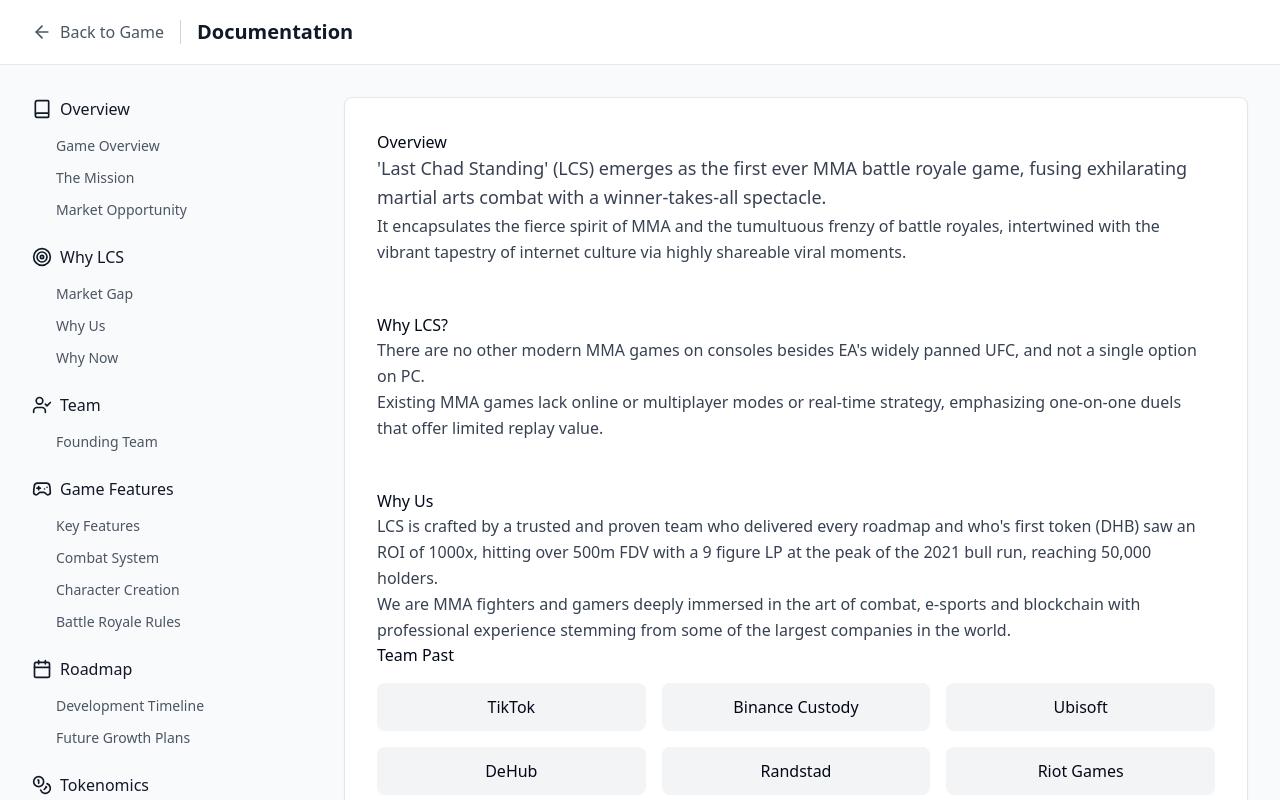
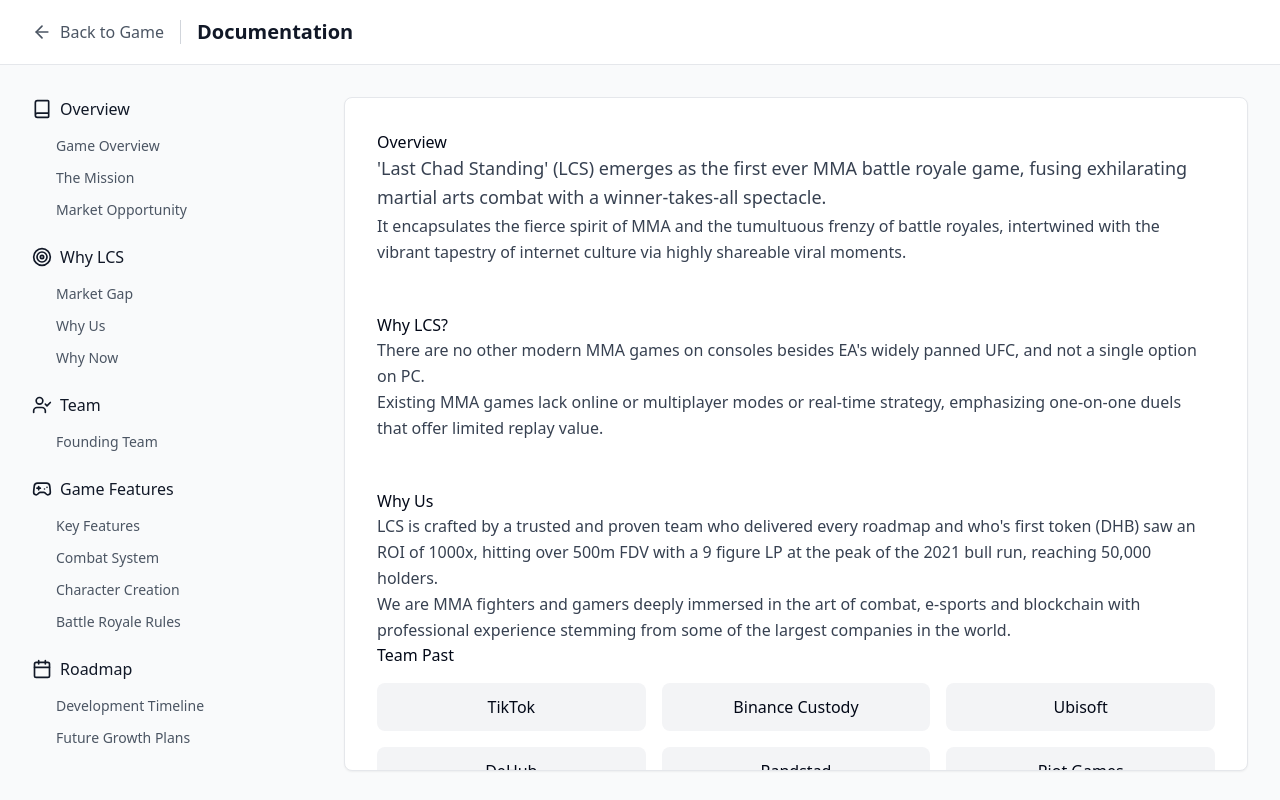
Before and after one commit to maldoteth/last-chad-standing, a React (Vite) app: page /docs in a window 1280 px wide. Shown: the top 800 px of the page. Built offline with nearby package versions, Linux system fonts and the light colour scheme.

Commit message:
Fix: Separate scroll logic for menu and docs
Separate scroll behavior for the navigation menu and the documentation content to address scroll issues.

```diff
--- a/src/pages/Documents.tsx
+++ b/src/pages/Documents.tsx
@@ -1,7 +1,7 @@
-
 import React from 'react';
-import { ArrowLeft, FileText, Book, Code, Users, Target, TrendingUp, Gamepad2, UserCheck, Calendar, Coins, DollarSign, Mail } from 'lucide-react';
+import { ArrowLeft, FileText, Book, Code, Users, Target, TrendingUp, Gamepad2, UserCheck, Calendar, Coins, DollarSign, Mail, Zap, Map, Sword, Settings, Users2, Trophy, Play } from 'lucide-react';
 import { Link } from 'react-router-dom';
+import { ScrollArea } from '@/components/ui/scroll-area';
 
 const Documents = () => {
   const documentSections = [
@@ -117,7 +117,9 @@ const Documents = () => {
         <div className="grid grid-cols-1 lg:grid-cols-4 gap-8">
           {/* Sidebar */}
           <div className="lg:col-span-1">
-            <nav className="space-y-6 sticky top-24">
+            <div className="sticky top-24 h-[calc(100vh-8rem)]">
+              <ScrollArea className="h-full">
+                <nav className="space-y-6 pr-4">
                   {documentSections.map((section) => (
                     <div key={section.title} className="space-y-3">
                       <div className="flex items-center gap-2 text-gray-900 font-medium">
@@ -139,11 +141,15 @@ const Documents = () => {
                     </div>
                   ))}
                 </nav>
+              </ScrollArea>
+            </div>
           </div>
 
           {/* Main Content */}
           <div className="lg:col-span-3">
-            <div className="bg-white rounded-lg shadow-sm border border-gray-200 p-8">
+            <div className="bg-white rounded-lg shadow-sm border border-gray-200">
+              <ScrollArea className="h-[calc(100vh-8rem)]">
+                <div className="p-8">
                   <div className="prose prose-gray max-w-none">
 
                     <section id="overview" className="mb-12">
@@ -507,6 +513,8 @@ const Documents = () => {
                     </section>
                   </div>
                 </div>
+              </ScrollArea>
+            </div>
           </div>
         </div>
       </div>
```
Lines whose indentation alone changed are shown as unchanged.
